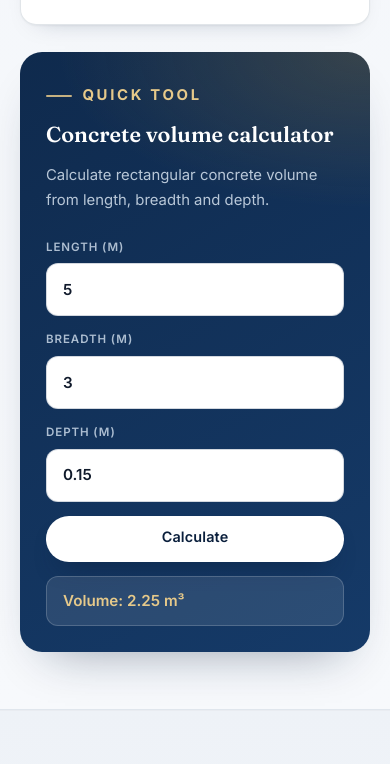
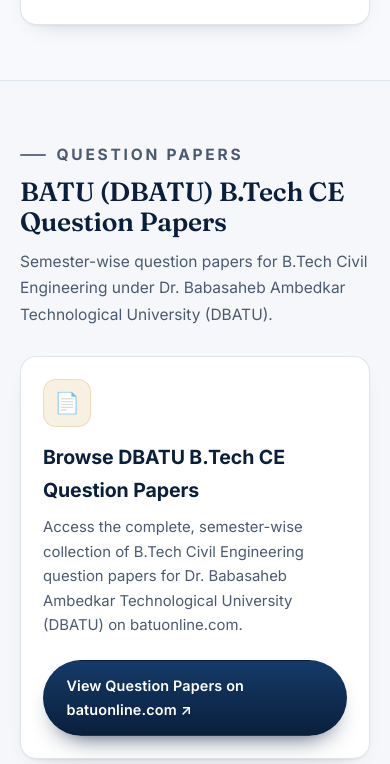
Before and after one commit to darshpatel-git/darshankumarpatel.github.io, a plain HTML site: page index.html in a window 390 px wide. Shown: the part 5389-6153 px from the top of the page. Drawn offline with Linux system fonts and the light colour scheme.

Commit message:
Update index.html

```diff
--- a/index.html
+++ b/index.html
@@ -419,7 +419,6 @@
       border-color:rgba(255,255,255,.3);
     }
     .hero .button.secondary:hover{background:rgba(255,255,255,.16);color:#fff}
-    .calculator-panel .button.primary{background:#fff;color:var(--navy-900)}
 
     /* ============================================================
        ABOUT
@@ -538,54 +537,6 @@
     .card-link:hover span{transform:translateX(4px)}
 
     /* ============================================================
-       CALCULATOR
-       ============================================================ */
-    .calculator-panel{
-      display:grid;
-      grid-template-columns:minmax(0,.85fr) minmax(0,1.15fr);
-      gap:clamp(24px, 3.5vw, 40px);
-      align-items:center;
-      margin-top:28px;
-      padding:clamp(26px, 3.6vw, 40px);
-      border-radius:var(--radius-lg);
-      color:#fff;
-      background:
-        radial-gradient(520px 260px at 100% 0%, rgba(192,144,47,.22), transparent 60%),
-        linear-gradient(150deg,var(--navy-800),var(--navy-700));
-      box-shadow:var(--shadow-md);
-    }
-    .calculator-panel .eyebrow{color:var(--gold-light)}
-    .calculator-panel h3{
-      margin:.5rem 0 .6rem;
-      font-family:var(--serif);font-size:1.35rem;font-weight:600;color:#fff;
-    }
-    .calculator-panel p{margin:0;font-size:.93rem;color:rgba(226,237,249,.8)}
-    .calc-form{
-      display:grid;
-      grid-template-columns:repeat(3, minmax(0,1fr));
-      gap:14px;
-    }
-    .calc-form label{
-      display:flex;flex-direction:column;gap:.4rem;
-      font-size:.72rem;font-weight:600;
-      letter-spacing:.08em;text-transform:uppercase;
-      color:rgba(226,237,249,.75);
-    }
-    .calc-form label input{font-size:.95rem}
-    .calc-form .button{grid-column:1 / 2;padding-block:.72rem 1rem;align-self:end}
-    .calc-form output{
-      grid-column:2 / -1;
-      display:flex;align-items:center;
-      min-height:46px;
-      padding:.7rem 1rem;
-      border-radius:var(--radius-sm);
-      background:rgba(255,255,255,.1);
-      border:1px solid rgba(255,255,255,.18);
-      font-size:.95rem;font-weight:600;
-      color:var(--gold-light);
-    }
-
-    /* ============================================================
        CONTACT
        ============================================================ */
     .contact-grid{
@@ -677,7 +628,6 @@
 
       .hero-grid{grid-template-columns:1fr;gap:38px}
       .profile-card{max-width:420px;margin-inline:auto}
-      .calculator-panel{grid-template-columns:1fr}
       .contact-grid{grid-template-columns:1fr}
     }
 
@@ -697,9 +647,6 @@
     @media (max-width: 640px){
       .brand-text small{display:none}
       .section-heading p{font-size:.97rem}
-      .calc-form{grid-template-columns:1fr}
-      .calc-form .button{grid-column:1 / -1}
-      .calc-form output{grid-column:1 / -1}
       .scholar-panel,
       .slideshare-panel{padding:22px}
       .footer-inner{justify-content:flex-start}
@@ -735,6 +682,7 @@
       <a href="#about" data-en="About" data-mr="परिचय" data-hi="परिचय">About</a>
       <a href="#publications" data-en="Publications" data-mr="प्रकाशने" data-hi="प्रकाशन">Publications</a>
       <a href="#teaching" data-en="Teaching" data-mr="अध्यापन" data-hi="शिक्षण">Teaching</a>
+      <a href="#dbatu-papers" data-en="DBATU Papers" data-mr="DBATU प्रश्नपत्रिका" data-hi="DBATU प्रश्नपत्र">DBATU Papers</a>
       <a href="#presentations">Presentations</a>
       <a href="#contact" data-en="Contact" data-mr="संपर्क" data-hi="संपर्क">Contact</a>
     </div>
@@ -904,21 +852,22 @@
           <span>Open subject page →</span>
         </a>
       </div>
+    </div>
+  </section>
 
-      <div class="calculator-panel" data-reveal>
-        <div>
-          <p class="eyebrow">Quick Tool</p>
-          <h3>Concrete volume calculator</h3>
-          <p>Calculate rectangular concrete volume from length, breadth and depth.</p>
-        </div>
-        <form id="volumeForm" class="calc-form">
-          <label>Length (m)<input id="length" type="number" min="0" step="any" value="5" required></label>
-          <label>Breadth (m)<input id="breadth" type="number" min="0" step="any" value="3" required></label>
-          <label>Depth (m)<input id="depth" type="number" min="0" step="any" value="0.15" required></label>
-          <button class="button primary" type="submit">Calculate</button>
-          <output id="volumeResult" aria-live="polite">Volume: 2.25 m³</output>
-        </form>
-      </div>
+  <!-- ================= DBATU QUESTION PAPERS ================= -->
+  <section class="section container" id="dbatu-papers">
+    <div class="section-heading" data-reveal>
+      <p class="eyebrow">Question Papers</p>
+      <h2>BATU (DBATU) B.Tech CE Question Papers</h2>
+      <p>Semester-wise question papers for B.Tech Civil Engineering under Dr. Babasaheb Ambedkar Technological University (DBATU).</p>
+    </div>
+
+    <div class="topic-card scholar-panel" data-reveal>
+      <div class="topic-icon" aria-hidden="true">📄</div>
+      <h3>Browse DBATU B.Tech CE Question Papers</h3>
+      <p>Access the complete, semester-wise collection of B.Tech Civil Engineering question papers for Dr. Babasaheb Ambedkar Technological University (DBATU) on batuonline.com.</p>
+      <a class="button primary" href="https://www.batuonline.com/btech-ce-question-papers.html#semester" target="_blank" rel="noopener">View Question Papers on batuonline.com ↗</a>
     </div>
   </section>
 
```
